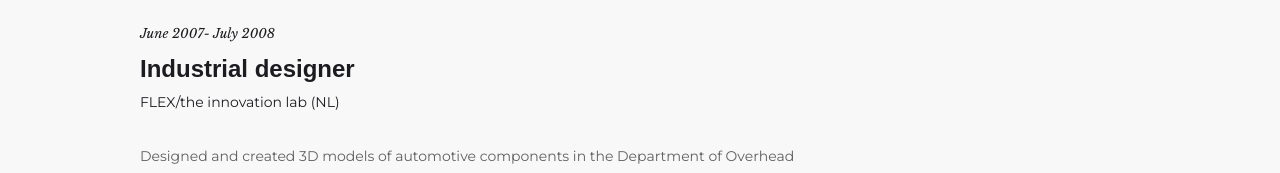
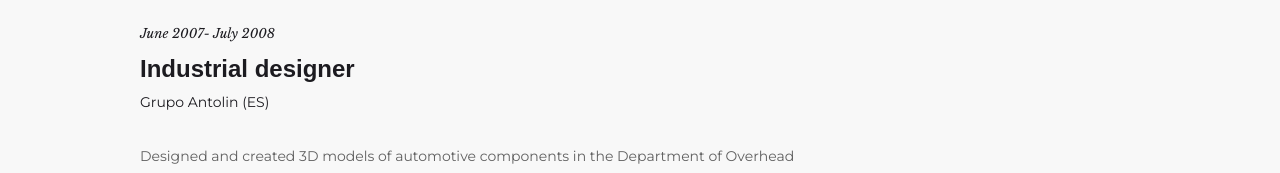
Before and after one commit to EvaHernando/evahernando.github.io, a website: page about.html in a window 1280 px wide. Shown: the part 2037-2210 px from the top of the page. Drawn offline with nearby package versions, Linux system fonts and the light colour scheme; a web font is replaced by a local one.

Commit message:
Update about.html

```diff
--- a/about.html
+++ b/about.html
@@ -119,7 +119,7 @@
        <span class="h5">June 2007- July 2008 </span>
                   <h2><strong> Industrial designer</strong></h2>
 
-                  <h6> FLEX/the innovation lab (NL)<br></h6>
+                  <h6> Grupo Antolin (ES) <br></h6>
 
 
                   <p> Designed and created 3D models of automotive components in the Department of Overhead Systems. Modelled ceilings, consoles, grab handles and other components for clients such as Jaguar, Audi, or PSA. Responsibilities also included coordinating the design team in India and the central design office in Spain within my projects.</p>
```
